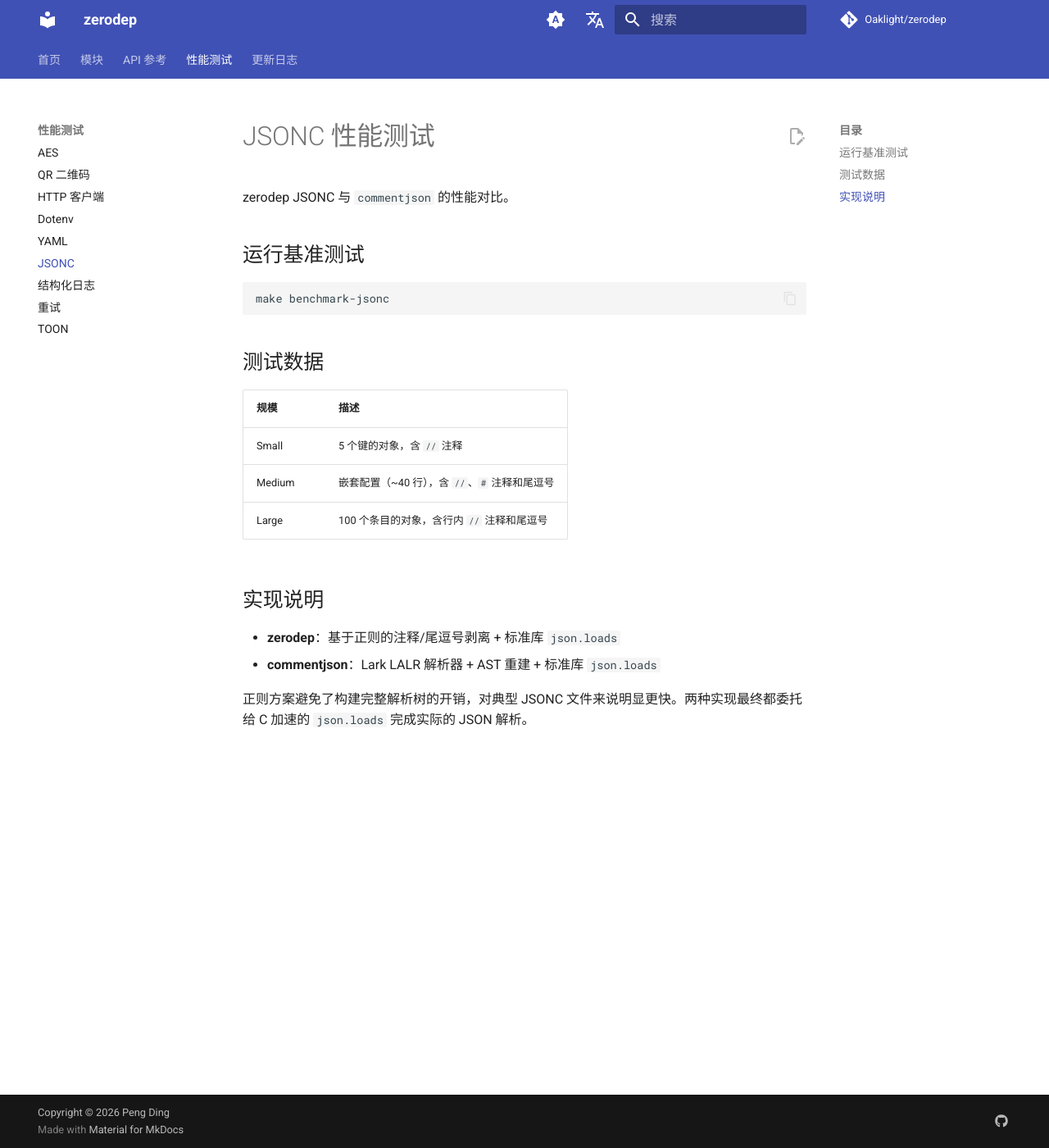
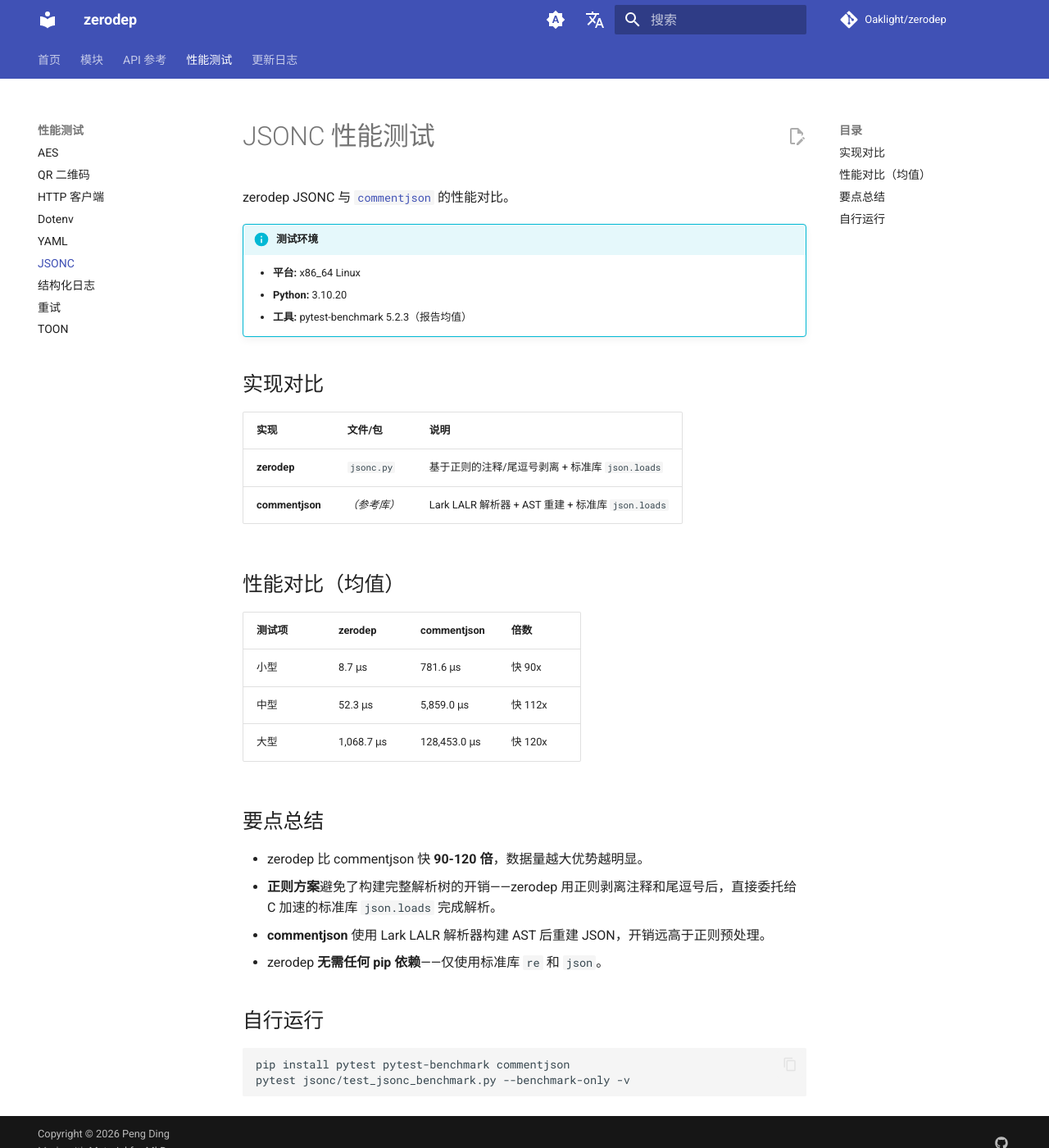
Before and after one commit to Oaklight/zerodep, an MkDocs documentation site: the page built from docs/benchmarks/jsonc.md, in a window 1280 px wide and 1400 px high. Shown: the whole window at 82% size. Built offline with MkDocs 1.6.1 and Material for MkDocs 9.7.7, drawn with Linux system fonts in a browser that asks for light colours; comment, search, counter and statistics services are not loaded.

Commit message:
Update benchmark pages with real test results for dotenv, yaml, jsonc, structlog

````diff
--- a/docs/benchmarks/jsonc.md
+++ b/docs/benchmarks/jsonc.md
@@ -1,24 +1,37 @@
 # JSONC 性能测试
 
-zerodep JSONC 与 `commentjson` 的性能对比。
+zerodep JSONC 与 [`commentjson`](https://pypi.org/project/commentjson/) 的性能对比。
 
-## 运行基准测试
+!!! info "测试环境"
+    - **平台:** x86_64 Linux
+    - **Python:** 3.10.20
+    - **工具:** pytest-benchmark 5.2.3（报告均值）
+
+## 实现对比
+
+| 实现 | 文件/包 | 说明 |
+|------|---------|------|
+| **zerodep** | `jsonc.py` | 基于正则的注释/尾逗号剥离 + 标准库 `json.loads` |
+| **commentjson** | *（参考库）* | Lark LALR 解析器 + AST 重建 + 标准库 `json.loads` |
+
+## 性能对比（均值）
+
+| 测试项 | zerodep | commentjson | 倍数 |
+|--------|---------|-------------|------|
+| 小型 | 8.7 μs | 781.6 μs | 快 90x |
+| 中型 | 52.3 μs | 5,859.0 μs | 快 112x |
+| 大型 | 1,068.7 μs | 128,453.0 μs | 快 120x |
+
+## 要点总结
+
+- zerodep 比 commentjson 快 **90-120 倍**，数据量越大优势越明显。
+- **正则方案**避免了构建完整解析树的开销——zerodep 用正则剥离注释和尾逗号后，直接委托给 C 加速的标准库 `json.loads` 完成解析。
+- **commentjson** 使用 Lark LALR 解析器构建 AST 后重建 JSON，开销远高于正则预处理。
+- zerodep **无需任何 pip 依赖**——仅使用标准库 `re` 和 `json`。
+
+## 自行运行
 
 ```bash
-make benchmark-jsonc
+pip install pytest pytest-benchmark commentjson
+pytest jsonc/test_jsonc_benchmark.py --benchmark-only -v
 ```
-
-## 测试数据
-
-| 规模 | 描述 |
-|------|------|
-| Small | 5 个键的对象，含 `//` 注释 |
-| Medium | 嵌套配置（~40 行），含 `//`、`#` 注释和尾逗号 |
-| Large | 100 个条目的对象，含行内 `//` 注释和尾逗号 |
-
-## 实现说明
-
-- **zerodep**：基于正则的注释/尾逗号剥离 + 标准库 `json.loads`
-- **commentjson**：Lark LALR 解析器 + AST 重建 + 标准库 `json.loads`
-
-正则方案避免了构建完整解析树的开销，对典型 JSONC 文件来说明显更快。两种实现最终都委托给 C 加速的 `json.loads` 完成实际的 JSON 解析。
````
Also changed, not shown: docs/benchmarks/dotenv.md (+33 -2 lines), docs/benchmarks/structlog.md (+35 -2 lines), docs/benchmarks/yaml.md (+41 -3 lines), docs/index.md (+1 -0 lines).
